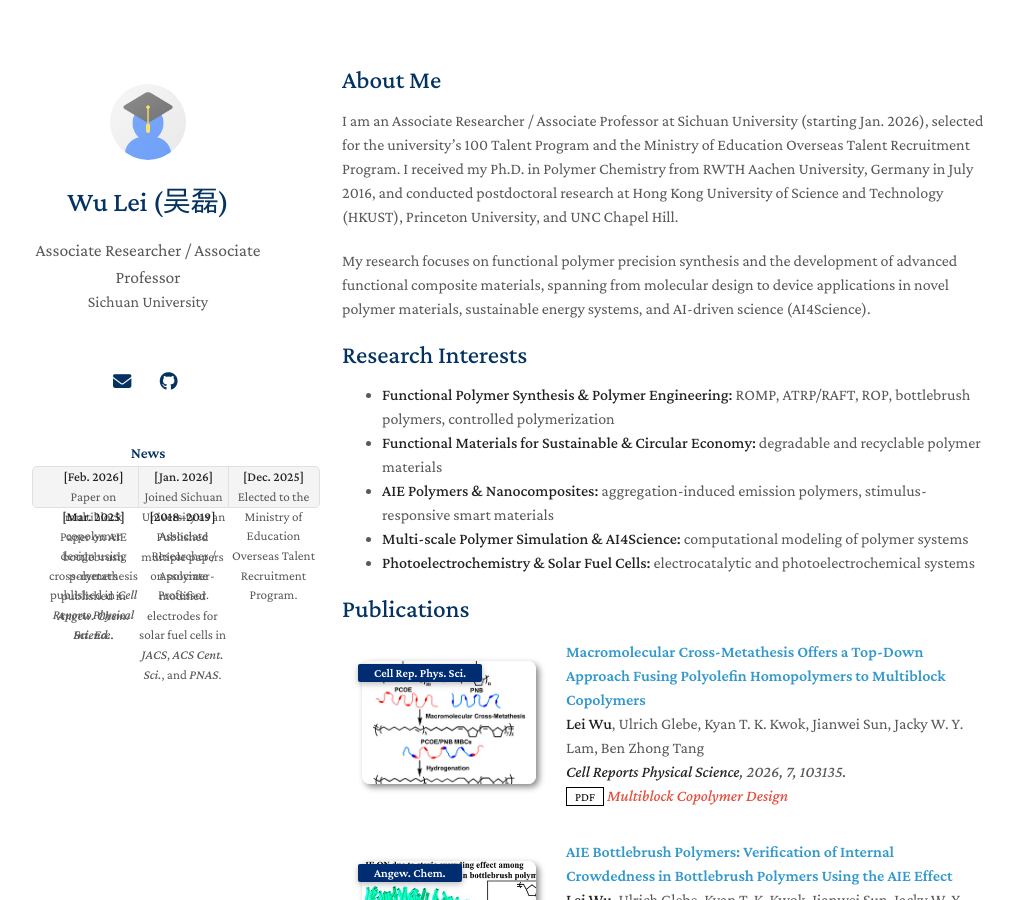
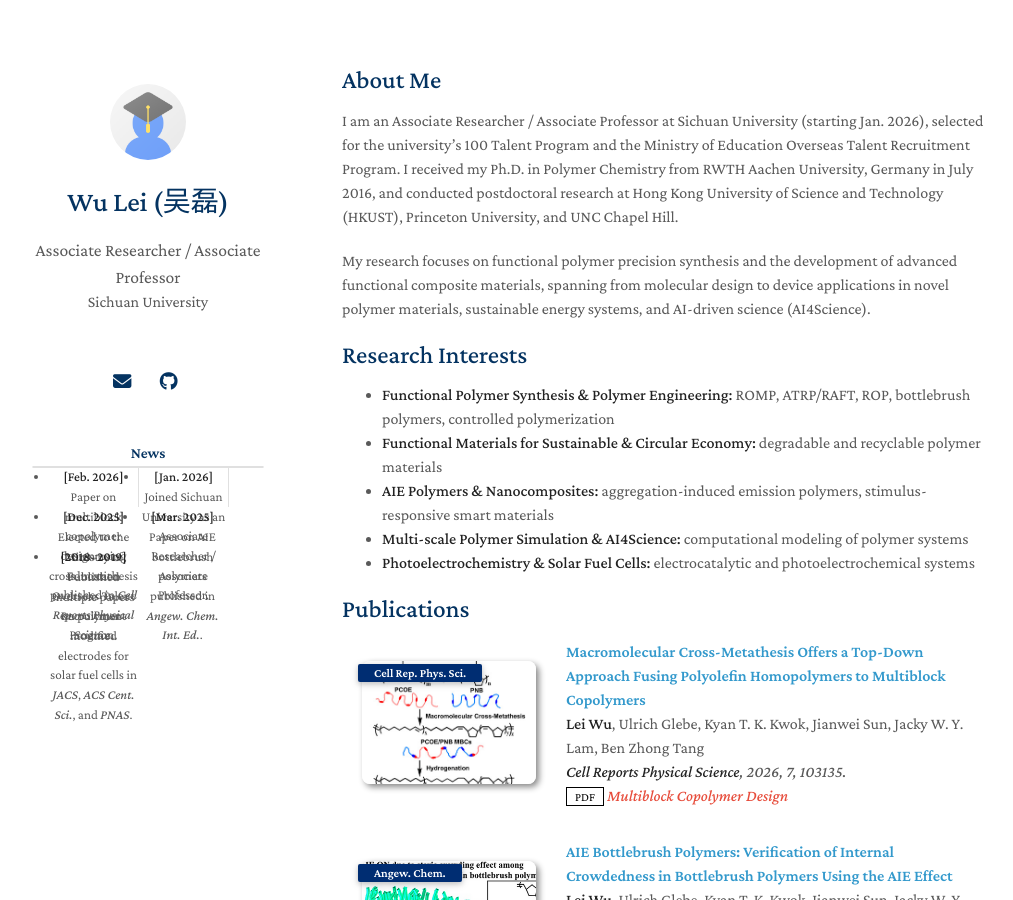
Before and after one commit to leiwuhoohoo/leiwu_polymer_research, a Jekyll site: the page built from index.md, in a window 1280 px wide and 900 px high. Shown: the whole window, without its empty margins (128-1141 px from the left). Built offline with Jekyll 4.4.1, drawn with Linux system fonts in a browser that asks for light colours; a style sheet for code colours, icons or effects is not loaded; our own code applies the rules of GitHub Pages for plain Markdown files.

Commit message:
Fix News overflow: override header ul width/height CSS to fit 232px sidebar

```diff
--- a/_includes/news.md
+++ b/_includes/news.md
@@ -1,6 +1,6 @@
-<div style="margin-top: 20px; word-wrap: break-word; overflow-wrap: break-word;">
+<div style="margin-top: 20px; word-wrap: break-word; overflow-wrap: break-word; max-width: 100%;">
   <h3 style="margin: 0 0 5px; font-size: 0.95rem;">News</h3>
-  <ul style="margin: 0; padding-left: 16px; font-size: 0.82rem; line-height: 1.5;">
+  <ul style="margin: 0; padding-left: 16px; font-size: 0.82rem; line-height: 1.5; width: auto; height: auto; max-width: 100%; background: none; list-style: disc;">
     <li><strong>[Feb. 2026]</strong> Paper on multiblock copolymer design using cross-metathesis published in <em>Cell Reports Physical Science</em>.</li>
     <li><strong>[Jan. 2026]</strong> Joined Sichuan University as an Associate Researcher / Associate Professor.</li>
     <li><strong>[Dec. 2025]</strong> Elected to the Ministry of Education Overseas Talent Recruitment Program.</li>
```
